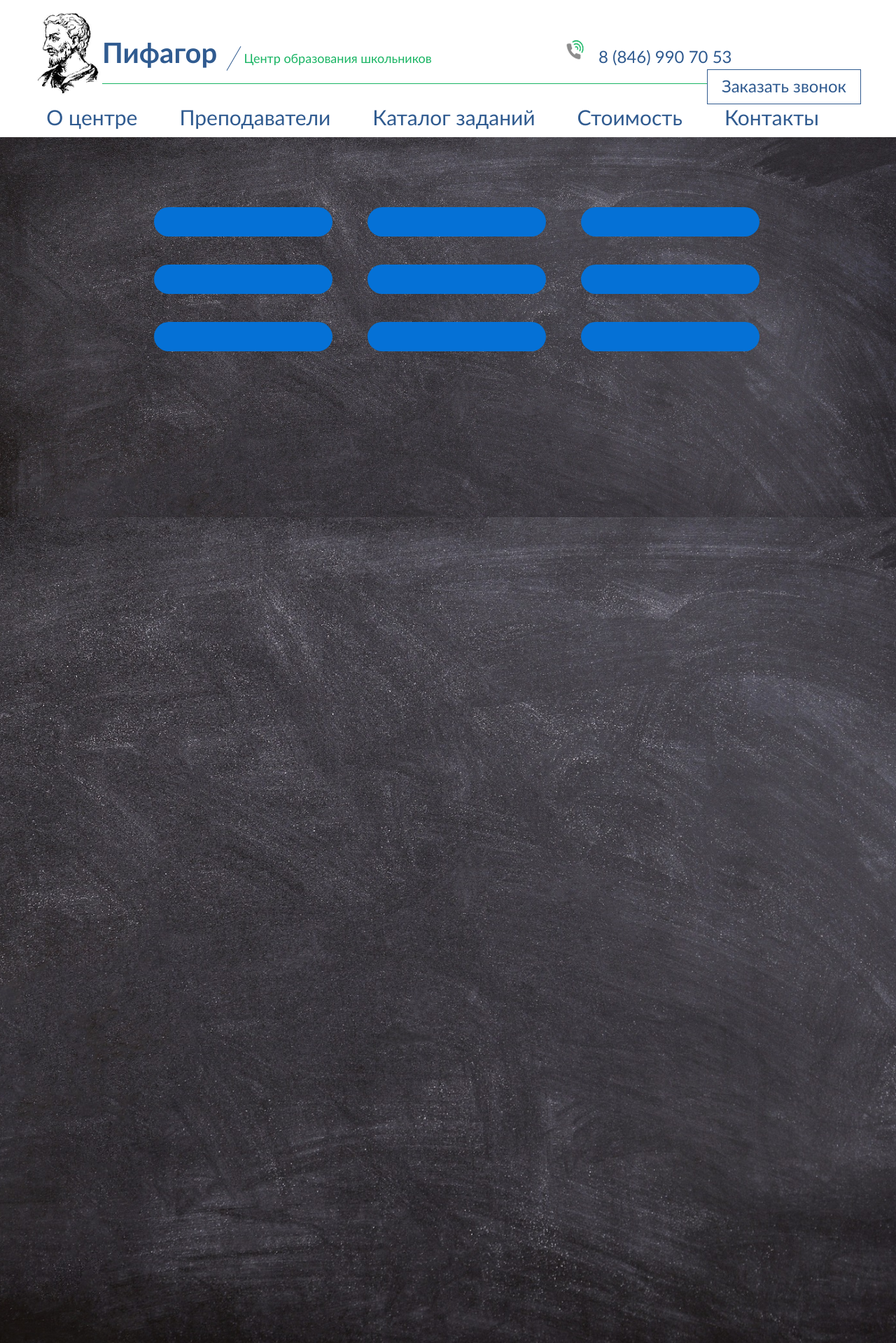
After one commit to algorithm-ssau/pifagor, a PHP site: page /sait/catalog.html in a window 1280 px wide. The commit adds this page. Shown: the whole page at 70% size. Run offline with PHP 8.4, Linux system fonts and the light colour scheme.

Commit message:
BESIT VSE

```diff
--- /dev/null
+++ b/sait/catalog.html
@@ -0,0 +1,84 @@
+<!DOCTYPE html>
+<html>
+<head>
+	<meta charset="utf-8">
+	<title>Sait</title>
+	<link rel="stylesheet" type="text/css" href="style.css">
+</head>
+<body>
+<header>
+	<div class="container">
+
+		<img src="logo.jpg" alt="Pifagor" class="logo">
+		<div class="tittles">
+		  <div class="textpifagor">Пифагор</div>
+		 <div class="lineinclineheader"></div>
+		  <div class="textcentrobr">Центр образования школьников</div>
+		<img src="logophone.png" alt="Pifagor" class="logophone">
+		<div class="textnumberphone">8 (846) 990 70 53</div>
+		<a href="#" class="button">Заказать звонок</a>
+		   </div>
+		   <div class="lineheader"></div>
+		</div>
+</header>
+<section>
+	<div class="container">
+		<nav>
+			<ul class = "menu">
+				<li>
+					<a href="sait.html">О центре</a>
+				</li>
+				<li>
+					<a href="teachers.html">Преподаватели</a>
+				</li>
+				<li>
+					<a href="catalog.html">Каталог заданий</a>
+				</li>
+				<li>
+					<a href="#">Стоимость</a>
+				</li>
+				<li>
+					<a href="contacts.html">Контакты</a>
+				</li>
+			</ul>
+		</nav>
+	</div>
+</section>
+
+<section id="blackboardcatalog">
+	<div class="container">
+
+<div class="blue">
+  <div class="bluetittlebox1">
+  	<div class="bluebox"></div>
+  	<div class="bluebox"></div>
+  	<div class="bluebox"></div>
+  </div>
+
+  <div class="bluetittlebox2">
+  <div class="bluebox"></div>
+  	<div class="bluebox"></div>
+  	<div class="bluebox"></div>
+  </div>
+
+  <div class="bluetittlebox3">
+  <div class="bluebox"></div>
+  	<div class="bluebox"></div>
+  	<div class="bluebox"></div>
+  </div>
+</div>
+
+
+	</div>
+</section>
+
+
+<footer id="footer">
+
+	<div class="container">
+
+
+</div>
+</footer>
+</body>
+</html>
--- a/sait/contacts.html
+++ b/sait/contacts.html
@@ -32,13 +32,13 @@
 					<a href="teachers.html">Преподаватели</a>
 				</li>
 				<li>
-					<a href="#">Каталог заданий</a>
+					<a href="catalog.html">Каталог заданий</a>
 				</li>
 				<li>
 					<a href="#">Стоимость</a>
 				</li>
 				<li>
-					<a href="#">Контакты</a>
+					<a href="contacts.html">Контакты</a>
 				</li>
 			</ul>
 		</nav>
--- a/sait/sait.html
+++ b/sait/sait.html
@@ -26,19 +26,19 @@
 		<nav>
 			<ul class = "menu">
 				<li>
-					<a href="#">О центре</a>
+					<a href="sait.html">О центре</a>
 				</li>
 				<li>
 					<a href="teachers.html">Преподаватели</a>
 				</li>
 				<li>
-					<a href="#">Каталог заданий</a>
+					<a href="catalog.html">Каталог заданий</a>
 				</li>
 				<li>
 					<a href="#">Стоимость</a>
 				</li>
 				<li>
-					<a href="#">Контакты</a>
+					<a href="contacts.html">Контакты</a>
 				</li>
 			</ul>
 		</nav>
--- a/sait/style.css
+++ b/sait/style.css
@@ -439,3 +439,50 @@ margin-top: 400px;
 	margin-left: 140px;
 	margin-bottom: 0;
 }
+#blackboardcatalog{
+	background: url(blackboard.jpg) no-repeat center top / cover;
+	height: 543px;
+	margin-top: 50px;
+
+}
+
+.bluebox{
+	width: 255px;
+	height: 42px;
+	border-radius: 21px;
+	background-color: #0571d6;
+}
+.bluetittlebox1{
+
+float: left;
+display: block;
+margin-right: 50px;
+
+}
+
+.bluetittlebox2{
+
+float: left;
+display: block;
+margin-right: 50px;
+
+}
+
+.bluetittlebox3{
+ float: left;
+display: block;
+margin-right: 50px;
+}
+.bluebox:last-child
+{
+	margin-top: 40px;
+}
+.bluebox:nth-child(2)
+{
+	margin-top: 40px;
+}
+
+.blue{
+	margin-left: 170px;
+padding-top: 100px;
+}
--- a/sait/teachers.html
+++ b/sait/teachers.html
@@ -28,16 +28,16 @@
 		 						<a href="sait.html">О центре</a>
 		 					</li>
 		 					<li>
-		 						<a href="#">Преподаватели</a>
+		 						<a href="teachers.html">Преподаватели</a>
 		 					</li>
 		 					<li>
-		 						<a href="#">Каталог заданий</a>
+		 						<a href="catalog.html">Каталог заданий</a>
 		 					</li>
 		 					<li>
 		 						<a href="#">Стоимость</a>
 		 					</li>
 		 					<li>
-		 						<a href="#">Контакты</a>
+		 						<a href="contacts.html">Контакты</a>
 		 					</li>
 		 				</ul>
 		 			</nav>
```
